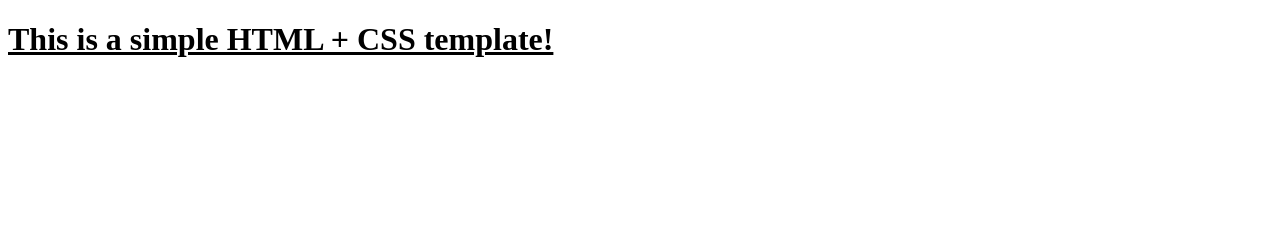
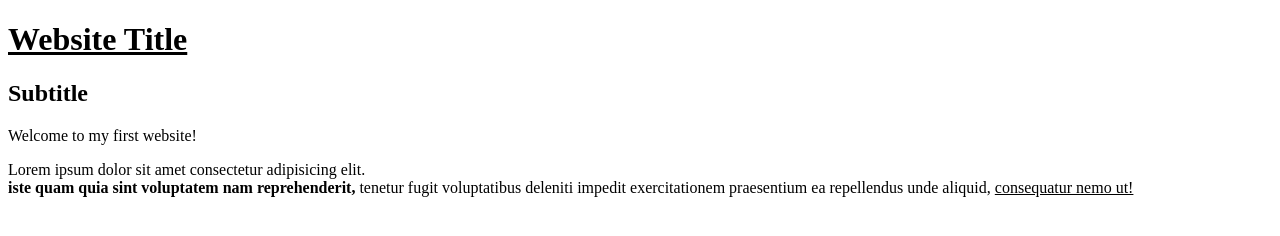
Before and after one commit to SalnicCristian/Website-PDAW-Project, a website: page index.html in a window 1280 px wide. Drawn offline with Linux system fonts and the light colour scheme.

Commit message:
HTML Text Tags

```diff
--- a/index.html
+++ b/index.html
@@ -3,11 +3,18 @@
   <head>
     <meta charset="UTF-8" />
     <meta name="viewport" content="width=device-width, initial-scale=1.0" />
-    <meta http-equiv="X-UA-Compatible" content="ie=edge" />
-    <title>HTML + CSS</title>
+    <title>Website</title>
     <link rel="stylesheet" href="styles.css" />
   </head>
   <body>
-    <h1>This is a simple HTML + CSS template!</h1>
+    <h1>Website Title</h1>
+    <h2>Subtitle</h2>
+    <p>Welcome to my first website!</p>
+    <p>
+      Lorem ipsum dolor sit amet consectetur adipisicing elit. <br />
+      <strong> iste quam quia sint voluptatem nam reprehenderit,</strong>
+      tenetur fugit voluptatibus deleniti impedit exercitationem praesentium ea
+      repellendus unde aliquid, <u>consequatur nemo ut!</u>
+    </p>
   </body>
 </html>
```
